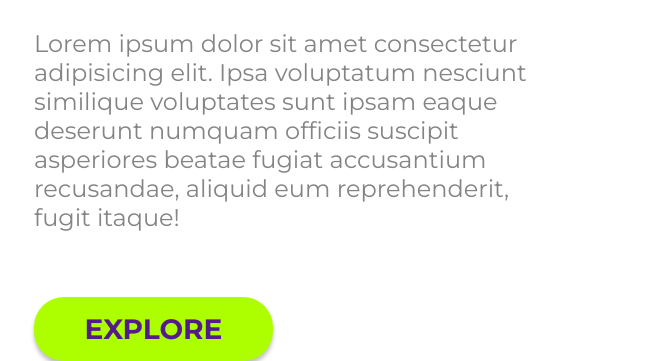
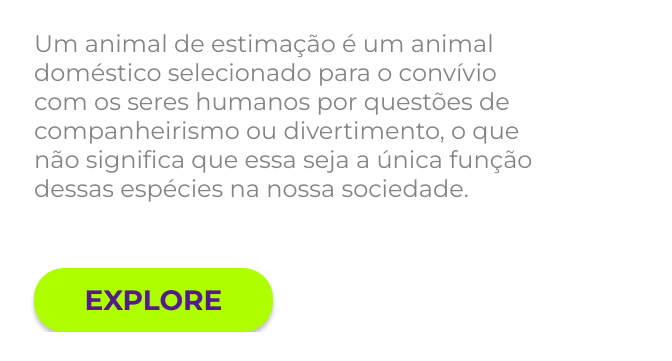
Before and after one commit to igorsctt/We-Care, a plain HTML site: page index.html in a window 1280 px wide. Shown: the part 929-1290 px from the top of the page, without its empty margins (52-724 px from the left). After the commit the page ends 1261 px from the top, so only its background shows below. Drawn offline with Linux system fonts and the light colour scheme.

Commit message:
Alteracao do paragrafo no index.html

```diff
--- a/index.html
+++ b/index.html
@@ -26,7 +26,7 @@
         <section>
             <h1>We Care</h1>
             <h2>About Your Pet</h2>
-            <p>Lorem ipsum dolor sit amet consectetur adipisicing elit. Ipsa voluptatum nesciunt similique voluptates sunt ipsam eaque deserunt numquam officiis suscipit asperiores beatae fugiat accusantium recusandae, aliquid eum reprehenderit, fugit itaque!</p>
+            <p>Um animal de estimação é um animal doméstico selecionado para o convívio com os seres humanos por questões de companheirismo ou divertimento, o que não significa que essa seja a única função dessas espécies na nossa sociedade.</p>
             <button class="button-main"><a href="">EXPLORE</a></button>
         </section>
 
```
